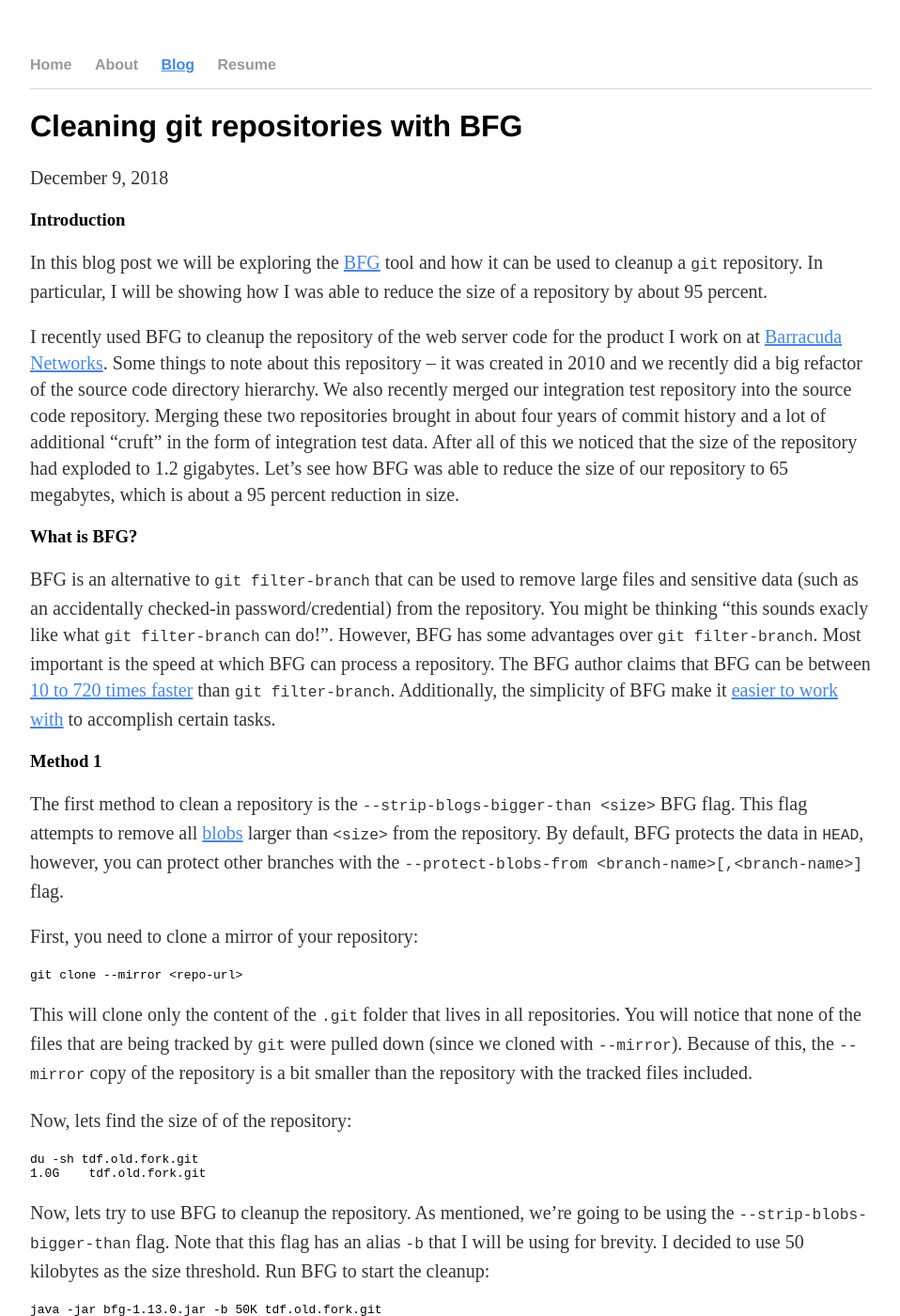
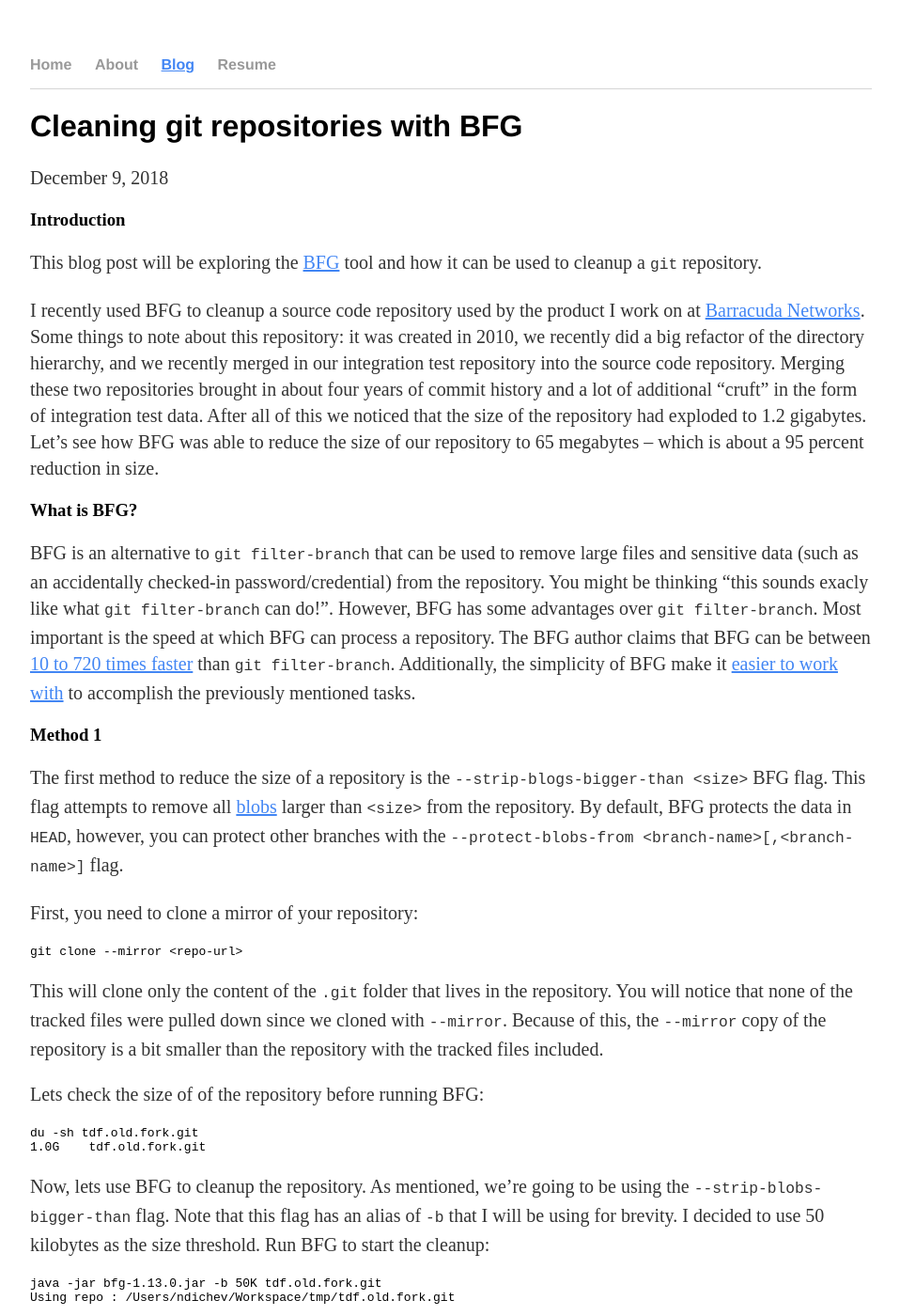
Before and after one commit to nickdichev/nickdichev.github.io, a Jekyll site: the page built from _posts/2018-12-08-git-bfg.md, in a window 1280 px wide and 1400 px high. Shown: the whole window at 94% size, without its empty margins (160-1118 px from the left). Built offline with Jekyll 4.4.1, drawn with Linux system fonts in a browser that asks for light colours; some of the changed text lies outside the part shown.

Commit message:
final draft of git bfg post

````diff
--- a/_posts/2018-12-08-git-bfg.md
+++ b/_posts/2018-12-08-git-bfg.md
@@ -6,29 +6,29 @@
 
 ### Introduction
 
-In this blog post we will be exploring the [BFG](https://rtyley.github.io/bfg-repo-cleaner/) tool and how it can be used to cleanup a `git` repository. In particular, I will be showing how I was able to reduce the size of a repository by about 95 percent.
+This blog post will be exploring the [BFG](https://rtyley.github.io/bfg-repo-cleaner/) tool and how it can be used to cleanup a `git` repository.
 
-I recently used BFG to cleanup the repository of the web server code for the product I work on at [Barracuda Networks](https://www.barracudanetworks.com). Some things to note about this repository -- it was created in 2010 and we recently did a big refactor of the source code directory hierarchy. We also recently merged our integration test repository into the source code repository. Merging these two repositories brought in  about four years of commit history and a lot of additional "cruft" in the form of integration test data. After all of this we noticed that the size of the repository had exploded to 1.2 gigabytes. Let's see how BFG was able to reduce the size of our repository to 65 megabytes, which is about a 95 percent reduction in size.
+I recently used BFG to cleanup a source code repository used by the product I work on at [Barracuda Networks](https://www.barracudanetworks.com). Some things to note about this repository: it was created in 2010, we recently did a big refactor of the directory hierarchy, and we recently merged in our integration test repository into the source code repository. Merging these two repositories brought in about four years of commit history and a lot of additional "cruft" in the form of integration test data. After all of this we noticed that the size of the repository had exploded to 1.2 gigabytes. Let's see how BFG was able to reduce the size of our repository to 65 megabytes -- which is about a 95 percent reduction in size.
 
 ### What is BFG?
-BFG is an alternative to `git filter-branch` that can be used to remove large files and sensitive data (such as an accidentally checked-in password/credential) from the repository. You might be thinking "this sounds exacly like what `git filter-branch` can do!". However, BFG has some advantages over `git filter-branch`. Most important is the speed at which BFG can process a repository. The BFG author claims that BFG can be between [10 to 720 times faster](https://rtyley.github.io/bfg-repo-cleaner/#speed) than `git filter-branch`. Additionally, the simplicity of BFG make it [easier to work with](https://rtyley.github.io/bfg-repo-cleaner/#examples) to accomplish certain tasks.
+BFG is an alternative to `git filter-branch` that can be used to remove large files and sensitive data (such as an accidentally checked-in password/credential) from the repository. You might be thinking "this sounds exacly like what `git filter-branch` can do!". However, BFG has some advantages over `git filter-branch`. Most important is the speed at which BFG can process a repository. The BFG author claims that BFG can be between [10 to 720 times faster](https://rtyley.github.io/bfg-repo-cleaner/#speed) than `git filter-branch`. Additionally, the simplicity of BFG make it [easier to work with](https://rtyley.github.io/bfg-repo-cleaner/#examples) to accomplish the previously mentioned tasks.
 
 ### Method 1
-The first method to clean a repository is the `--strip-blogs-bigger-than <size>` BFG flag. This flag attempts to remove all [blobs](https://git-scm.com/book/en/v2/Git-Internals-Git-Objects) larger than `<size>` from the repository. By default, BFG protects the data in `HEAD`, however, you can protect other branches with the `--protect-blobs-from <branch-name>[,<branch-name>]` flag.
+The first method to reduce the size of a repository is the `--strip-blogs-bigger-than <size>` BFG flag. This flag attempts to remove all [blobs](https://git-scm.com/book/en/v2/Git-Internals-Git-Objects) larger than `<size>` from the repository. By default, BFG protects the data in `HEAD`, however, you can protect other branches with the `--protect-blobs-from <branch-name>[,<branch-name>]` flag.
 
 First, you need to clone a mirror of your repository:
 ```bash
 git clone --mirror <repo-url>
 ```
-This will clone only the content of the `.git` folder that lives in all repositories. You will notice that none of the files that are being tracked by `git` were pulled down (since we cloned with `--mirror`). Because of this, the `--mirror` copy of the repository is a bit smaller than the repository with the tracked files included.
+This will clone only the content of the `.git` folder that lives in the repository. You will notice that none of the tracked files were pulled down since we cloned with `--mirror`. Because of this, the `--mirror` copy of the repository is a bit smaller than the repository with the tracked files included.
 
-Now, lets find the size of of the repository:
+Lets check the size of of the repository before running BFG:
 ```bash
 du -sh tdf.old.fork.git
 1.0G    tdf.old.fork.git
 ```
 
-Now, lets try to use BFG to cleanup the repository. As mentioned, we're going to be using the `--strip-blobs-bigger-than` flag. Note that this flag has an alias `-b` that I will be using for brevity. I decided to use 50 kilobytes as the size threshold. Run BFG to start the cleanup:
+Now, lets use BFG to cleanup the repository. As mentioned, we're going to be using the `--strip-blobs-bigger-than` flag. Note that this flag has an alias of `-b` that I will be using for brevity. I decided to use 50 kilobytes as the size threshold. Run BFG to start the cleanup:
 
 ```bash
 java -jar bfg-1.13.0.jar -b 50K tdf.old.fork.git
@@ -55,7 +55,7 @@
 49M    tdf.old.fork.git
 ```
 
-So we managed to reduce the repository size (without source files) from 1 gigabyte to 49 megabytes. Not bad! I benchmarked the BFG run and the `git gc` execution time and came up with 40.73 seconds and 150.22 seconds, respectively.
+So we managed to reduce the repository size (without source files) from 1 gigabyte to 49 megabytes. Not bad!
 
 ### Method 2
 
@@ -91,9 +91,7 @@
 48M    tdf.old.fork.git
 ```
 
-The benchmark for this method for the method is a bit different. Generating the list took .24 seconds, the BFG run took 29.34 seconds, and the reflog expiration and garbage collection took 149.3 seconds. So it seems like BFG can run a bit faster with this method.
-
-As a bonus, we can use [GNU Parallel](https://www.gnu.org/software/parallel/) to emulate the behavior of the `--protect-blobs-from` BFG flag. By using `parallel` with `git ls-tree`, we can pass a list of refs that we want to leave untouched. Any large blobs that are currently in these refs will not be included in the output file. In the following example, I am going to protect `HEAD`, `release/2018.15`, and `release/2018.16`:
+As a bonus, we can use [GNU Parallel](https://www.gnu.org/software/parallel/) to emulate the behavior of the `--protect-blobs-from` BFG flag. By using `parallel` with `git ls-tree`, we can pass a list of refs that we want to leave untouched. Any large blobs that are currently in these refs will not be included in the output file, and therefore not removed by BFG. In the following example, I am going to protect `HEAD`, `release/2018.15`, and `release/2018.16`:
 
 ```bash
 comm -23 \
@@ -102,5 +100,15 @@
    > ../large-blobs.list
 ```
 
+### Benchmarks
+I ran some benchmarks on the two methods and found the following:
+
+|          | Generating Blob List | BFG Execution | Garbage Collection |      Total     |
+|----------|:--------------------:|:-------------:|:------------------:|:--------------:|
+| Method 1 |          N/A         | 40.73 seconds |   150.22 seconds   | 190.95 seconds |
+| Method 2 |      .24 seconds     | 29.34 seconds |    149.3 seconds   | 178.88 seconds |
+
+So the two methods have similar execution times, however, Method 2 is faster. I believe this is due to the fact that BFG has no work to do to find the objects that need to be removed.
+
 ### Conclusion
 I hope that you have an understanding of the workflow for cleaning up a repository with BFG. If you have a repository that has unexpectedly increased in size try using BFG before reaching for `git filter-branch`!
````
